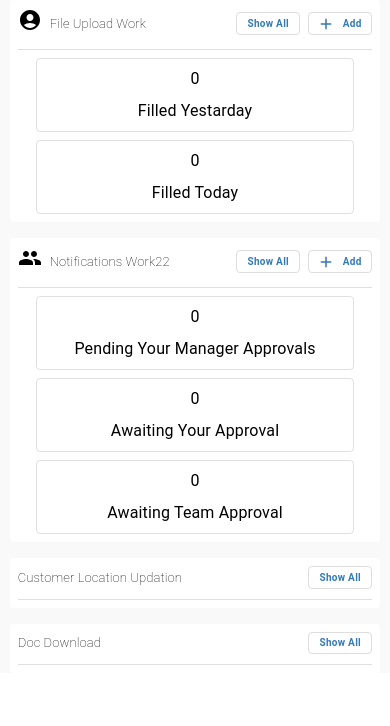
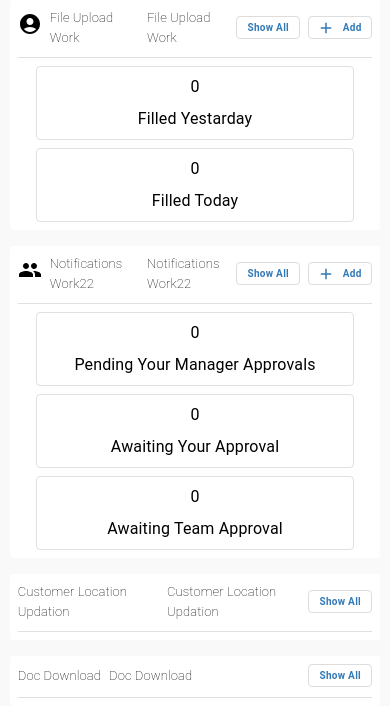
Before and after one commit to sivakumar963spoors/weblite, a React (Create React App) app: page / in a window 390 px wide. Shown: the top 726 px of the page. Built offline with nearby package versions, Linux system fonts and the light colour scheme.

Commit message:
taskdata

```diff
--- a/src/components/task/TaskCard.jsx
+++ b/src/components/task/TaskCard.jsx
@@ -40,6 +40,9 @@ const TaskCard = () => {
                         <AccountCircleIcon />
                       </Typography>
                     )}
+                    <Typography sx={{ fontWeight: {sm:600, xs:100} , fontSize:{xs:'13px'}}}>
+                      {data.title}
+                    </Typography>
                     <Typography sx={{ fontWeight: {sm:600, xs:100} , fontSize:{xs:'13px'}}}>
                       {data.title}
                     </Typography>
```
